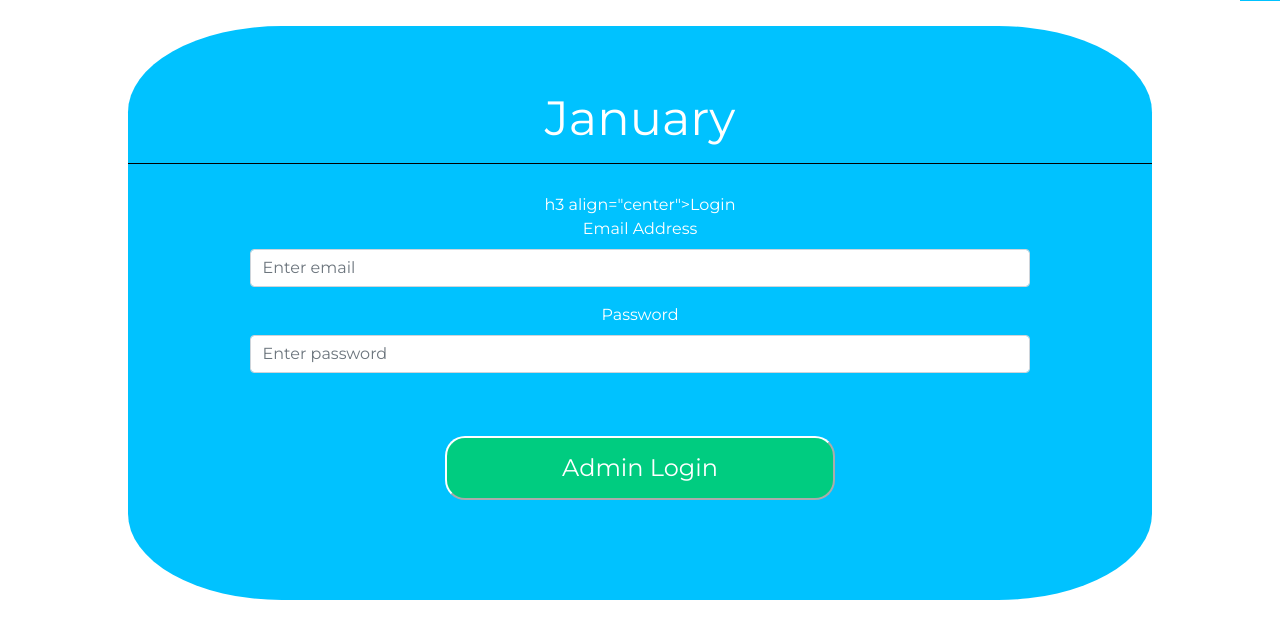
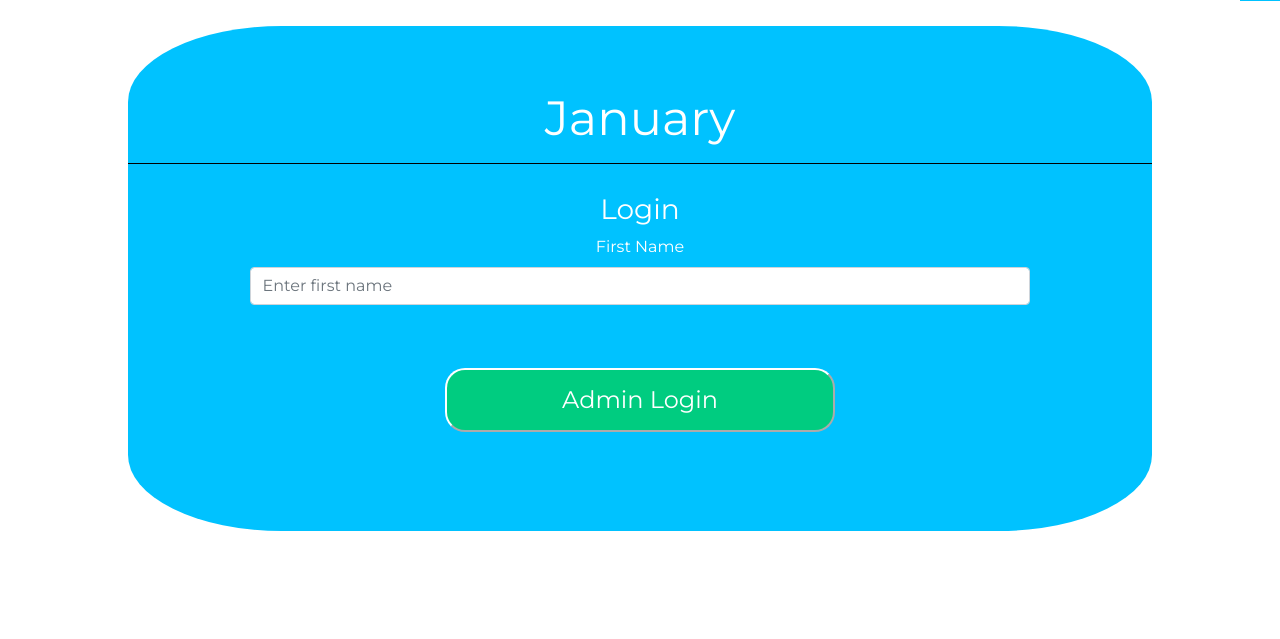
Before and after one commit to SpOOkRS1/Chore-App-3, a Flask app: page /adlogin in a window 1280 px wide. Shown: the top 639 px of the page. Run offline with Flask 2, Linux system fonts and the light colour scheme; some libraries are stand-ins or nearby versions.

Commit message:
Charles - added login page and functionality

```diff
--- a/main.py
+++ b/main.py
@@ -69,32 +69,6 @@ def login():
 
   return render_template('login.html')
 
-@app.route('/admin', methods=['GET', 'POST'])
-def admin():
-  userList = Namez.query.all()
-  return render_template("admin.html", userList=userList)
-
-
-@app.route('/adlogin', methods=['GET', 'POST'])
-def adlogin():
-    if request.method == 'POST':
-      flash('Logged in successfully!', category='success')
-      return redirect(url_for('admin'))
-    return render_template('adlogin.html')
-
-@app.route('/add')
-def add():
-  return render_template('add.html')
-
-@app.route('/added')
-def added():
-  name = request.args.get('name')
-  newPerson = Namez(name)
-  db.session.add(newPerson)
-  db.session.commit()
-  userList = Namez.query.all()
-  return render_template('admin.html',userList=userList)
-
 @app.route('/adsign-up', methods=['GET', 'POST'])
 def adsign_up():
     if request.method == 'POST':
@@ -120,6 +94,46 @@ def adsign_up():
 
     return render_template('adsign_up.html', user=current_user)
 
+
+@app.route('/admin', methods=['GET', 'POST'])
+def admin():
+  userList = Namez.query.all()
+  return render_template("admin.html", userList=userList)
+
+
+
+@app.route('/adlogin', methods=['GET', 'POST'])
+def adlogin():
+    if request.method == 'POST':
+      adname = request.form.get('adname')
+
+      admin = Admin.query.filter_by(adname=adname).first()
+      if admin:
+        flash(f'Logged in successfully! Welcome {adname}!', category='success')
+        login_user(admin, remember=True)
+        return redirect(url_for('admin'))
+      else:
+        flash('Admin does not exist', category='error')
+
+    return render_template('adlogin.html')
+
+
+
+@app.route('/add')
+def add():
+  return render_template('add.html')
+
+
+
+@app.route('/added')
+def added():
+  name = request.args.get('name')
+  newPerson = Namez(name)
+  db.session.add(newPerson)
+  db.session.commit()
+  userList = Namez.query.all()
+  return render_template('admin.html',userList=userList)
+
 ######################################################################
 if __name__ == '__main__':
   app.secret_key = 'super secret key'
--- a/pyproject.toml
+++ b/pyproject.toml
@@ -10,6 +10,7 @@ flask = "^1.1.2"
 flask-sqlalchemy = "^2.5.1"
 flask-login = "^0.5.0"
 werkzeug = "^1.0.1"
+ppretty = "^1.3"
 
 [tool.poetry.dev-dependencies]
 
--- a/templates/adlogin.html
+++ b/templates/adlogin.html
@@ -1,16 +1,12 @@
 {% extends "base.html" %} {% block title %}adLogin{% endblock %}
 {% block content%}
 <form method="POST">
-  h3 align="center">Login</h3>
-    <div class ="form-group">
-        <label for="email">Email Address</label>
-        <input type="email" class="form-control" id="email" name="email" placeholder="Enter email">
-    </div>
-    <div class ="form-group">
-        <label for="password">Password</label>
-        <input type="password" class="form-control" id="password" name="password" placeholder="Enter password">
-    </div>
-    <br>
+   <h3 align="center">Login</h3>
+   <div class ="form-group">
+      <label for="adname">First Name</label>
+      <input type="text" class="form-control" id="adname" name="adname" placeholder="Enter first name">
+   </div>
+   <br>
    <div align="center">
       <button type="submit" class="cta">Admin Login</button>
    </div>
```
Also changed, not shown: 1 other file.
